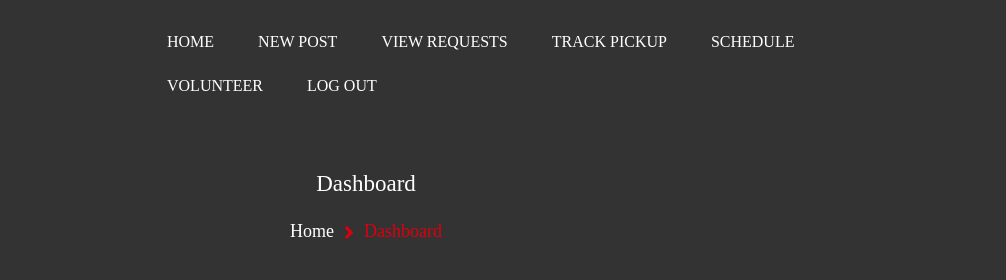
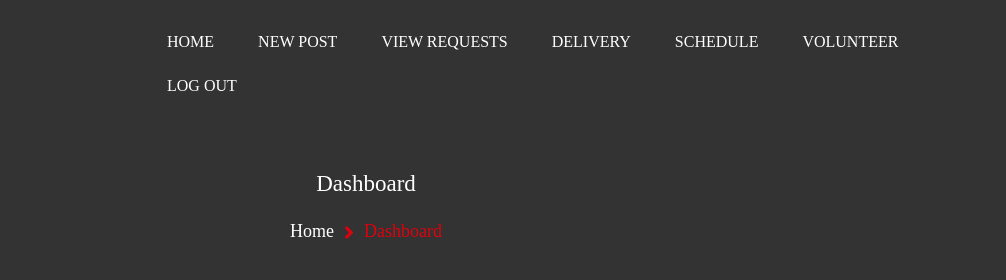
Before and after one commit to AbdelrahmanKhairat/chiefs, a plain HTML site: page donor-profile.html in a window 1280 px wide. Shown: the top 280 px of the page, 274-1280 px from the left. Drawn offline with Linux system fonts and the light colour scheme; a script that the page names is missing; files whose address does not match are found by name; a web font is replaced by a local one.

Commit message:
Update donor-profile.html

```diff
--- a/donor-profile.html
+++ b/donor-profile.html
@@ -29,7 +29,7 @@
                   <li><a href="index.html">Home</a></li>
                   <li><a href="index.html">New post</a></li>
                   <li><a href="donor-donRequests.html">View Requests</a></li>
-                  <li><a href="index.html">Track pickup</a></li>
+                  <li><a href="Delivery.html">Delivery</a></li>
                   <li><a href="index.html">Schedule</a></li>
                   <li><a href="index.html">volunteer</a></li>
                   <li><a href="index.html">Log out</a></li>
```
